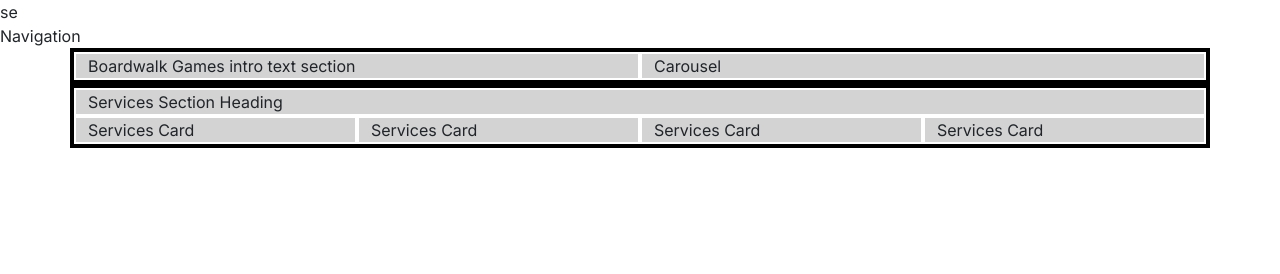
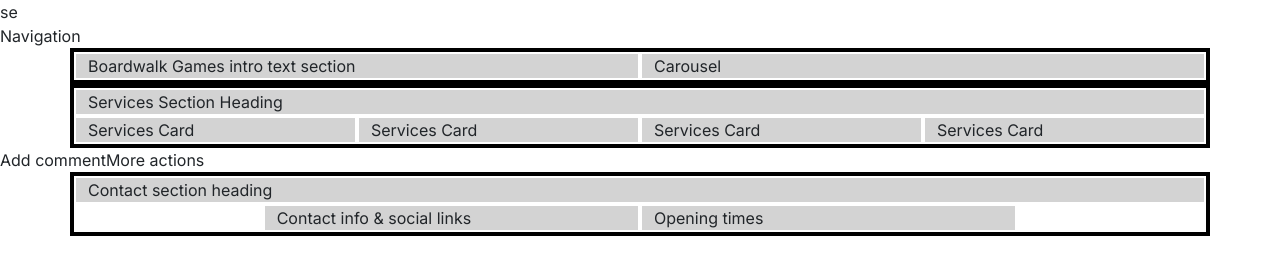
Before and after one commit to bryonybailey485/boardwalk-games, a plain HTML site: page index.html in a window 1280 px wide. Drawn offline with nearby package versions, Linux system fonts and the light colour scheme; a web font is replaced by a local one.

Commit message:
Added the footer section of the page

```diff
--- a/index.html
+++ b/index.html
@@ -65,7 +65,18 @@ se
 </section>
 
 </main>
-
+<!-- Footer / Contact Section -->
+<footer class="mt-auto">Add commentMore actions
+        <div class="container">
+            <div class="row justify-content-center">
+                <div class="col-12">Contact section heading</div>
+                <!-- Contact info -->
+                <div class="col-12 col-md-6 col-xl-4">Contact info & social links</div>
+                <!-- Opening times -->
+                <div class="col-12 col-md-6 col-xl-4">Opening times</div>
+            </div>
+        </div>
+    </footer>
     <!-- JS Bootstrap -->
     <script src="https://cdn.jsdelivr.net/npm/bootstrap@5.3.6/dist/js/bootstrap.bundle.min.js"
         integrity="sha384-j1CDi7MgGQ12Z7Qab0qlWQ/Qqz24Gc6BM0thvEMVjHnfYGF0rmFCozFSxQBxwHKO"
```
